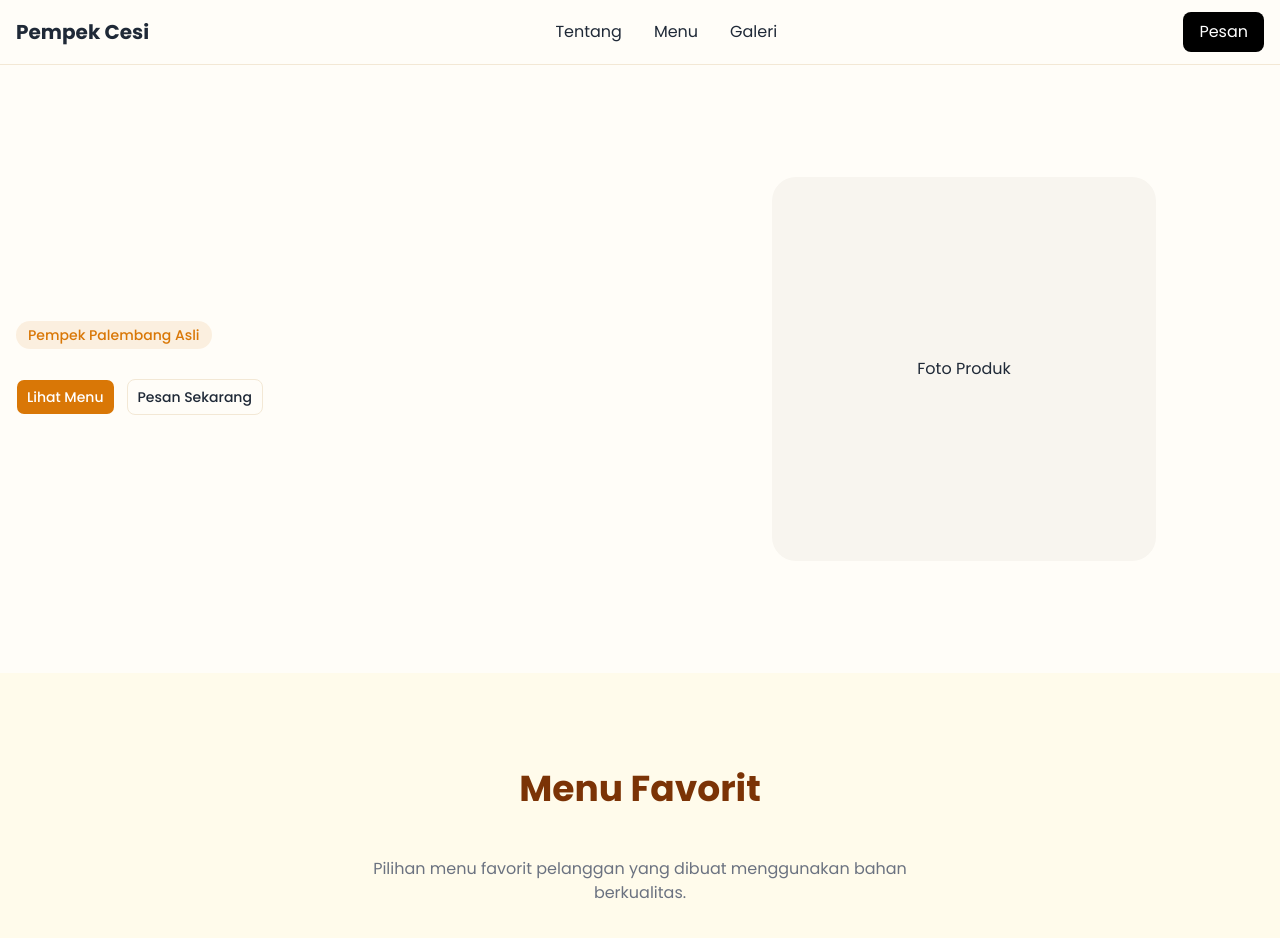
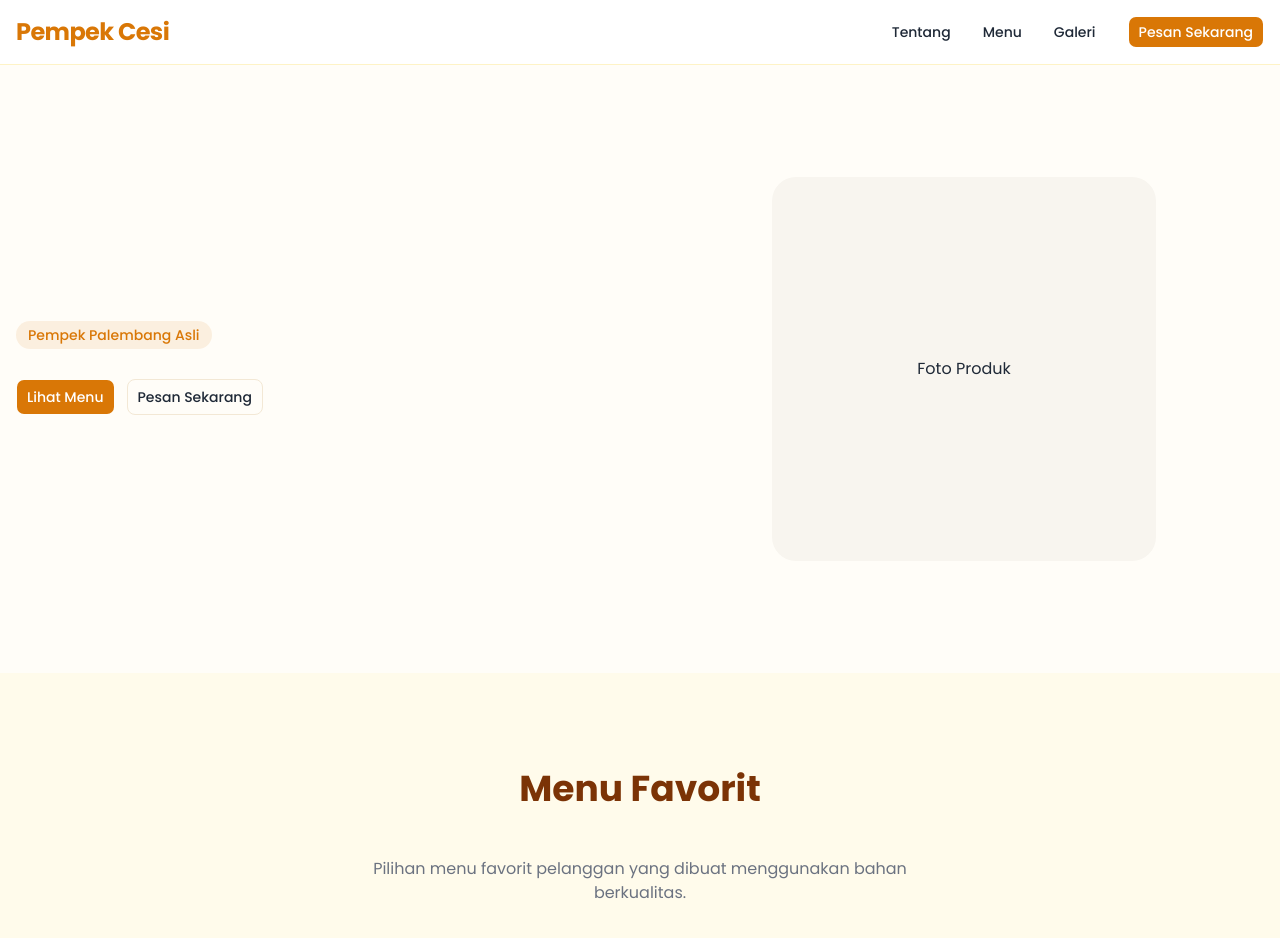
Before and after one commit to dyalamuhammad/food-profile-app, a Next.js app: page / in a window 1280 px wide. Shown: the top 938 px of the page. Built offline with nearby package versions, Linux system fonts and the light colour scheme; no server answers; the database is empty.

Commit message:
adjust navbar

```diff
--- a/app/globals.css
+++ b/app/globals.css
@@ -25,6 +25,10 @@
 body {
     background: var(--color-background);
     color: var(--color-foreground);
+}
+
+html {
+    scroll-behavior: smooth;
 }
 
 :root {
--- a/components/layout/navbar.tsx
+++ b/components/layout/navbar.tsx
@@ -1,25 +1,144 @@
+"use client";
+
 import Link from "next/link";
+
+import { Menu } from "lucide-react";
+
+import { Button } from "@/components/ui/button";
+
+import {
+  Sheet,
+  SheetContent,
+  SheetTrigger,
+  SheetTitle,
+  SheetClose,
+} from "@/components/ui/sheet";
+
+const navItems = [
+  {
+    label: "Tentang",
+    href: "#about",
+  },
+  {
+    label: "Menu",
+    href: "#menu",
+  },
+  {
+    label: "Galeri",
+    href: "#gallery",
+  },
+];
 
 export default function Navbar() {
   return (
-    <header className="sticky top-0 z-50 border-b bg-background/80 backdrop-blur-xl">      <div className="container mx-auto flex h-16 items-center justify-between px-4">
-        <Link href="/" className="text-xl font-bold">
+    <header className="sticky top-0 z-50 border-b border-amber-100 bg-white/90 backdrop-blur-xl">
+      <div className="container mx-auto flex h-16 items-center justify-between px-4">
+
+        {/* Logo */}
+
+        <Link
+          href="/"
+          className="text-2xl font-extrabold tracking-tight text-primary"
+        >
           Pempek Cesi
         </Link>
 
-        <nav className="hidden gap-8 md:flex">
-          <Link href="#about">Tentang</Link>
-          <Link href="#menu">Menu</Link>
-          <Link href="#gallery">Galeri</Link>
+        {/* Desktop */}
+
+        <nav className="hidden items-center gap-8 md:flex">
+          {navItems.map((item) => (
+            <Link
+              key={item.href}
+              href={item.href}
+              className="text-sm font-medium transition-colors hover:text-primary"
+            >
+              {item.label}
+            </Link>
+          ))}
+
+          <Button asChild>
+            <a
+              href="https://wa.me/628123456789"
+              target="_blank"
+            >
+              Pesan Sekarang
+            </a>
+          </Button>
         </nav>
 
-        <a
-          href="https://wa.me/628123456789"
-          target="_blank"
-          className="rounded-lg bg-black px-4 py-2 text-white"
-        >
-          Pesan
-        </a>
+        {/* Mobile */}
+
+        <Sheet>
+          <SheetTrigger asChild>
+
+            <Button
+              size="icon"
+              variant="ghost"
+              className="md:hidden"
+            >
+              <Menu className="h-6 w-6" />
+            </Button>
+
+          </SheetTrigger>
+
+          <SheetContent side="right" className="w-[300px] sm:w-[360px] p-0">
+  <div className="flex h-full flex-col">
+
+    {/* Header */}
+    <div className="border-b px-6 py-5">
+      <SheetTitle className="text-xl font-bold text-primary">
+        🥟 Pempek Cesi
+      </SheetTitle>
+    </div>
+
+    {/* Menu */}
+    <nav className="flex flex-1 flex-col px-6 py-6">
+<SheetClose asChild>
+
+      <Link
+        href="#about"
+        className="py-3 text-base font-medium transition-colors hover:text-primary"
+      >
+        Tentang
+      </Link>
+      </SheetClose>
+<SheetClose asChild>
+
+      <Link
+        href="#menu"
+        className="py-3 text-base font-medium transition-colors hover:text-primary"
+      >
+        Menu
+      </Link>
+      </SheetClose>
+<SheetClose asChild>
+
+      <Link
+        href="#gallery"
+        className="py-3 text-base font-medium transition-colors hover:text-primary"
+      >
+        Galeri
+      </Link>
+      </SheetClose>
+
+      <div className="mt-auto pt-6">
+        <Button asChild className="w-full">
+          <a
+            href="https://wa.me/628123456789"
+            target="_blank"
+          >
+            Pesan Sekarang
+          </a>
+        </Button>
+      </div>
+
+    </nav>
+
+  </div>
+</SheetContent>
+
+        </Sheet>
+
       </div>
     </header>
   );
--- /dev/null
+++ b/components/ui/sheet.tsx
@@ -0,0 +1,147 @@
+"use client"
+
+import * as React from "react"
+import { Dialog as SheetPrimitive } from "radix-ui"
+
+import { cn } from "@/lib/utils"
+import { Button } from "@/components/ui/button"
+import { XIcon } from "lucide-react"
+
+function Sheet({ ...props }: React.ComponentProps<typeof SheetPrimitive.Root>) {
+  return <SheetPrimitive.Root data-slot="sheet" {...props} />
+}
+
+function SheetTrigger({
+  ...props
+}: React.ComponentProps<typeof SheetPrimitive.Trigger>) {
+  return <SheetPrimitive.Trigger data-slot="sheet-trigger" {...props} />
+}
+
+function SheetClose({
+  ...props
+}: React.ComponentProps<typeof SheetPrimitive.Close>) {
+  return <SheetPrimitive.Close data-slot="sheet-close" {...props} />
+}
+
+function SheetPortal({
+  ...props
+}: React.ComponentProps<typeof SheetPrimitive.Portal>) {
+  return <SheetPrimitive.Portal data-slot="sheet-portal" {...props} />
+}
+
+function SheetOverlay({
+  className,
+  ...props
+}: React.ComponentProps<typeof SheetPrimitive.Overlay>) {
+  return (
+    <SheetPrimitive.Overlay
+      data-slot="sheet-overlay"
+      className={cn(
+        "fixed inset-0 z-50 bg-black/10 duration-100 supports-backdrop-filter:backdrop-blur-xs data-open:animate-in data-open:fade-in-0 data-closed:animate-out data-closed:fade-out-0",
+        className
+      )}
+      {...props}
+    />
+  )
+}
+
+function SheetContent({
+  className,
+  children,
+  side = "right",
+  showCloseButton = true,
+  ...props
+}: React.ComponentProps<typeof SheetPrimitive.Content> & {
+  side?: "top" | "right" | "bottom" | "left"
+  showCloseButton?: boolean
+}) {
+  return (
+    <SheetPortal>
+      <SheetOverlay />
+      <SheetPrimitive.Content
+        data-slot="sheet-content"
+        data-side={side}
+        className={cn(
+          "fixed z-50 flex flex-col gap-4 bg-popover bg-clip-padding text-sm text-popover-foreground shadow-lg transition duration-200 ease-in-out data-[side=bottom]:inset-x-0 data-[side=bottom]:bottom-0 data-[side=bottom]:h-auto data-[side=bottom]:border-t data-[side=left]:inset-y-0 data-[side=left]:left-0 data-[side=left]:h-full data-[side=left]:w-3/4 data-[side=left]:border-r data-[side=right]:inset-y-0 data-[side=right]:right-0 data-[side=right]:h-full data-[side=right]:w-3/4 data-[side=right]:border-l data-[side=top]:inset-x-0 data-[side=top]:top-0 data-[side=top]:h-auto data-[side=top]:border-b data-[side=left]:sm:max-w-sm data-[side=right]:sm:max-w-sm data-open:animate-in data-open:fade-in-0 data-[side=bottom]:data-open:slide-in-from-bottom-10 data-[side=left]:data-open:slide-in-from-left-10 data-[side=right]:data-open:slide-in-from-right-10 data-[side=top]:data-open:slide-in-from-top-10 data-closed:animate-out data-closed:fade-out-0 data-[side=bottom]:data-closed:slide-out-to-bottom-10 data-[side=left]:data-closed:slide-out-to-left-10 data-[side=right]:data-closed:slide-out-to-right-10 data-[side=top]:data-closed:slide-out-to-top-10",
+          className
+        )}
+        {...props}
+      >
+        {children}
+        {showCloseButton && (
+          <SheetPrimitive.Close data-slot="sheet-close" asChild>
+            <Button
+              variant="ghost"
+              className="absolute top-3 right-3"
+              size="icon-sm"
+            >
+              <XIcon
+              />
+              <span className="sr-only">Close</span>
+            </Button>
+          </SheetPrimitive.Close>
+        )}
+      </SheetPrimitive.Content>
+    </SheetPortal>
+  )
+}
+
+function SheetHeader({ className, ...props }: React.ComponentProps<"div">) {
+  return (
+    <div
+      data-slot="sheet-header"
+      className={cn("flex flex-col gap-0.5 p-4", className)}
+      {...props}
+    />
+  )
+}
+
+function SheetFooter({ className, ...props }: React.ComponentProps<"div">) {
+  return (
+    <div
+      data-slot="sheet-footer"
+      className={cn("mt-auto flex flex-col gap-2 p-4", className)}
+      {...props}
+    />
+  )
+}
+
+function SheetTitle({
+  className,
+  ...props
+}: React.ComponentProps<typeof SheetPrimitive.Title>) {
+  return (
+    <SheetPrimitive.Title
+      data-slot="sheet-title"
+      className={cn(
+        "text-base font-medium text-foreground",
+        className
+      )}
+      {...props}
+    />
+  )
+}
+
+function SheetDescription({
+  className,
+  ...props
+}: React.ComponentProps<typeof SheetPrimitive.Description>) {
+  return (
+    <SheetPrimitive.Description
+      data-slot="sheet-description"
+      className={cn("text-sm text-muted-foreground", className)}
+      {...props}
+    />
+  )
+}
+
+export {
+  Sheet,
+  SheetTrigger,
+  SheetClose,
+  SheetContent,
+  SheetHeader,
+  SheetFooter,
+  SheetTitle,
+  SheetDescription,
+}
```
